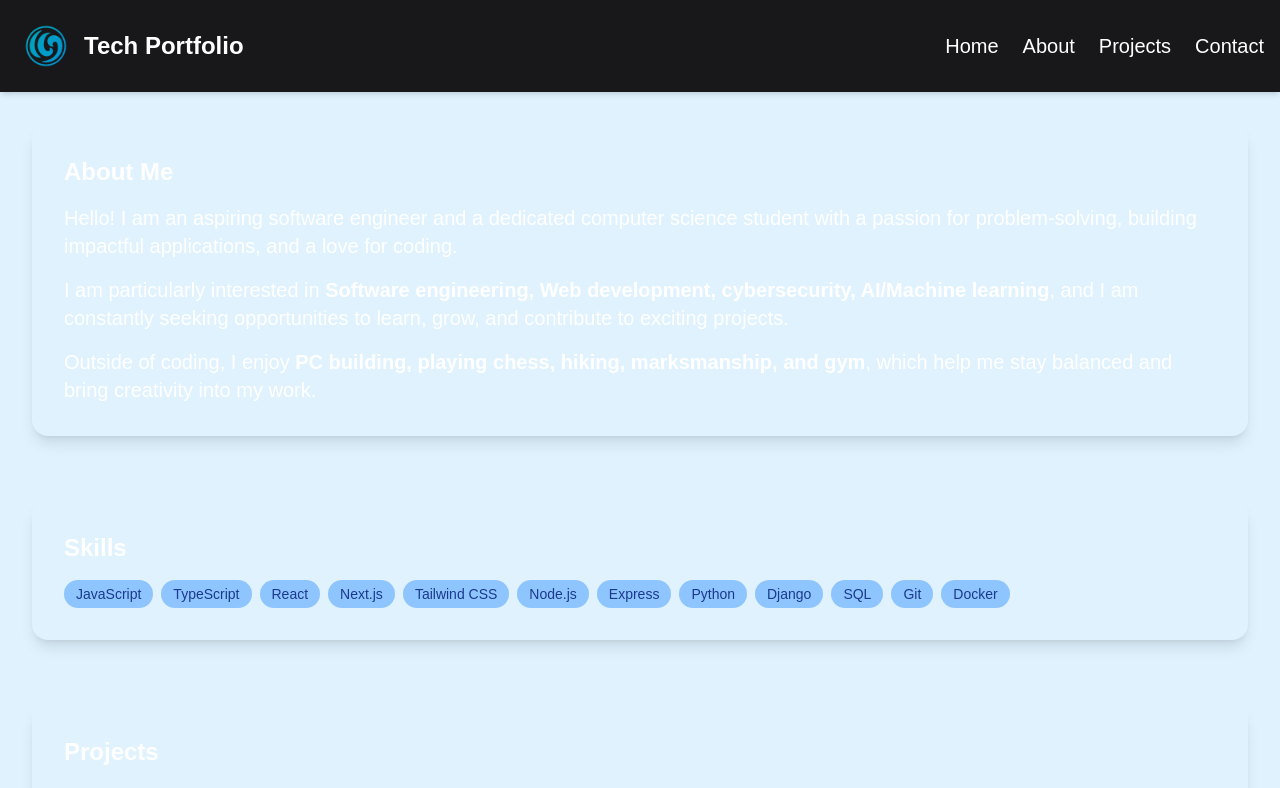
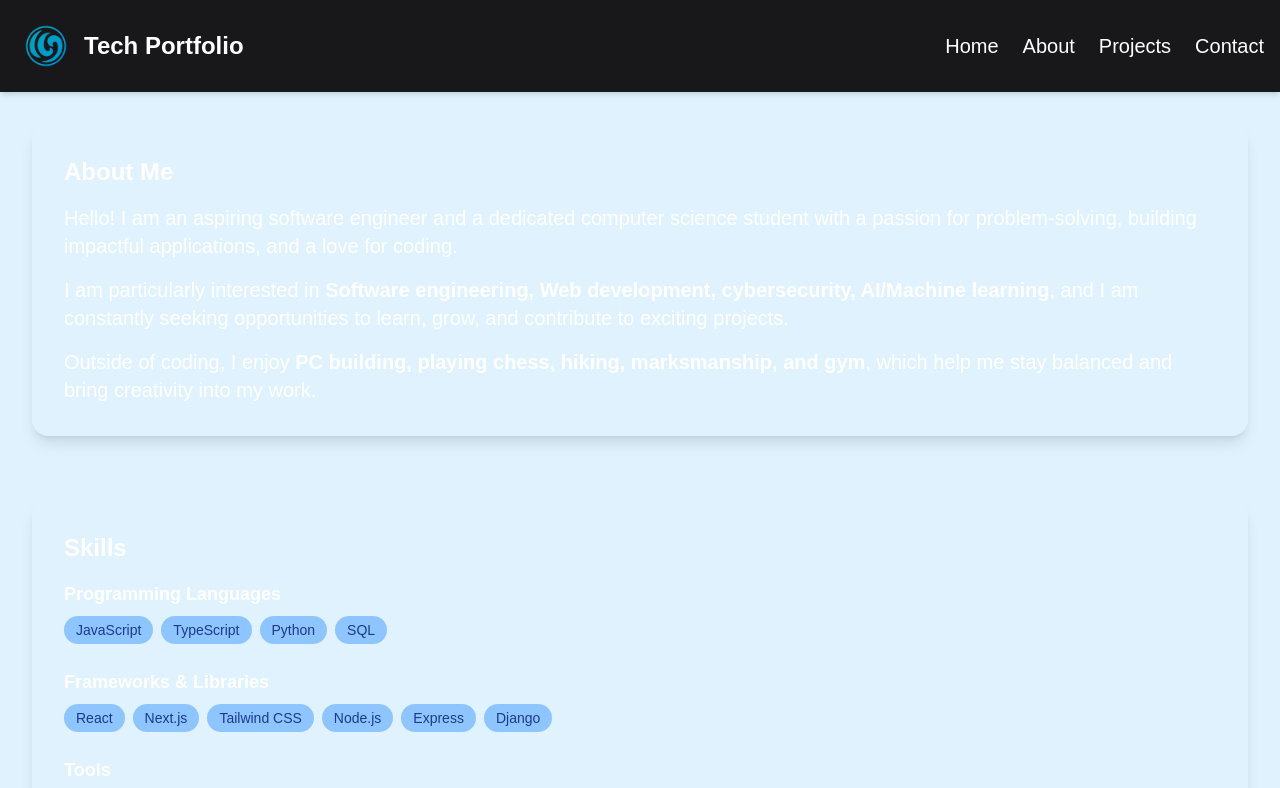
Before and after one commit to Ampherost/Ampherost.github.io, a Next.js app: page / in a window 1280 px wide. Shown: the top 788 px of the page. Built offline with nearby package versions, Linux system fonts and the light colour scheme.

Commit message:
added sections to skills

```diff
--- a/app/page.tsx
+++ b/app/page.tsx
@@ -34,25 +34,13 @@ export default function Home() {
 
       {/* Skillz */}
 <section id="skills" className="p-8">
-  <Container
-    title="Skills"
-    className=""
-  >
+  <Container title="Skills" className="">
+    <div className="space-y-6">
+      {/* Programming Languages */}
+      <div>
+        <h3 className="text-lg font-semibold mb-2">Programming Languages</h3>
         <div className="flex flex-wrap gap-2">
-      {[
-        "JavaScript",
-        "TypeScript",
-        "React",
-        "Next.js",
-        "Tailwind CSS",
-        "Node.js",
-        "Express",
-        "Python",
-        "Django",
-        "SQL",
-        "Git",
-        "Docker",
-      ].map((skill) => (
+          {["JavaScript", "TypeScript", "Python", "SQL"].map((skill) => (
             <span
               key={skill}
               className="bg-blue-300 text-blue-900 px-3 py-1 rounded-full text-sm"
@@ -61,8 +49,43 @@ export default function Home() {
             </span>
           ))}
         </div>
+      </div>
+
+      {/* Frameworks & Libraries */}
+      <div>
+        <h3 className="text-lg font-semibold mb-2">Frameworks & Libraries</h3>
+        <div className="flex flex-wrap gap-2">
+          {["React", "Next.js", "Tailwind CSS", "Node.js", "Express", "Django"].map(
+            (skill) => (
+              <span
+                key={skill}
+                className="bg-blue-300 text-blue-900 px-3 py-1 rounded-full text-sm"
+              >
+                {skill}
+              </span>
+            )
+          )}
+        </div>
+      </div>
+
+      {/* Tools */}
+      <div>
+        <h3 className="text-lg font-semibold mb-2">Tools</h3>
+        <div className="flex flex-wrap gap-2">
+          {["Git", "Docker"].map((skill) => (
+            <span
+              key={skill}
+              className="bg-blue-300 text-blue-900 px-3 py-1 rounded-full text-sm"
+            >
+              {skill}
+            </span>
+          ))}
+        </div>
+      </div>
+    </div>
   </Container>
 </section>
+
 
 
 
```
Lines whose indentation alone changed are shown as unchanged.
